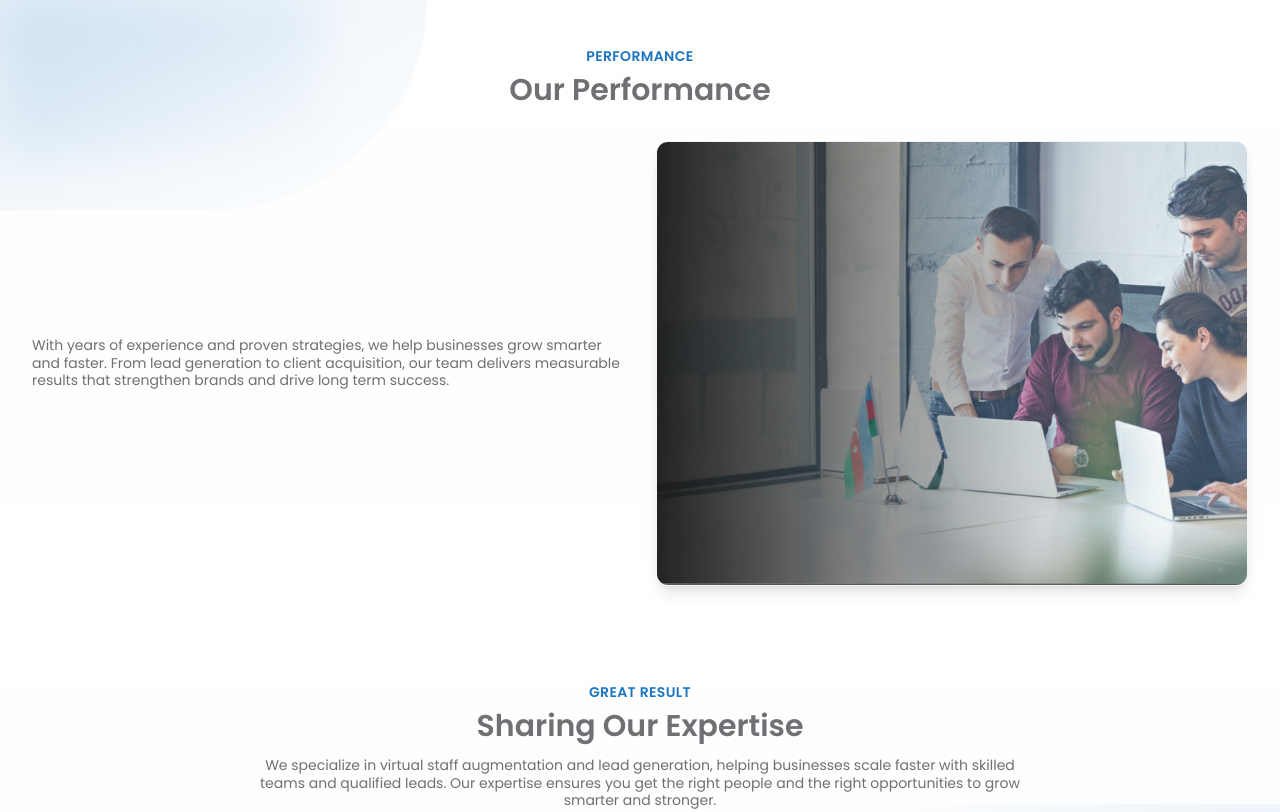
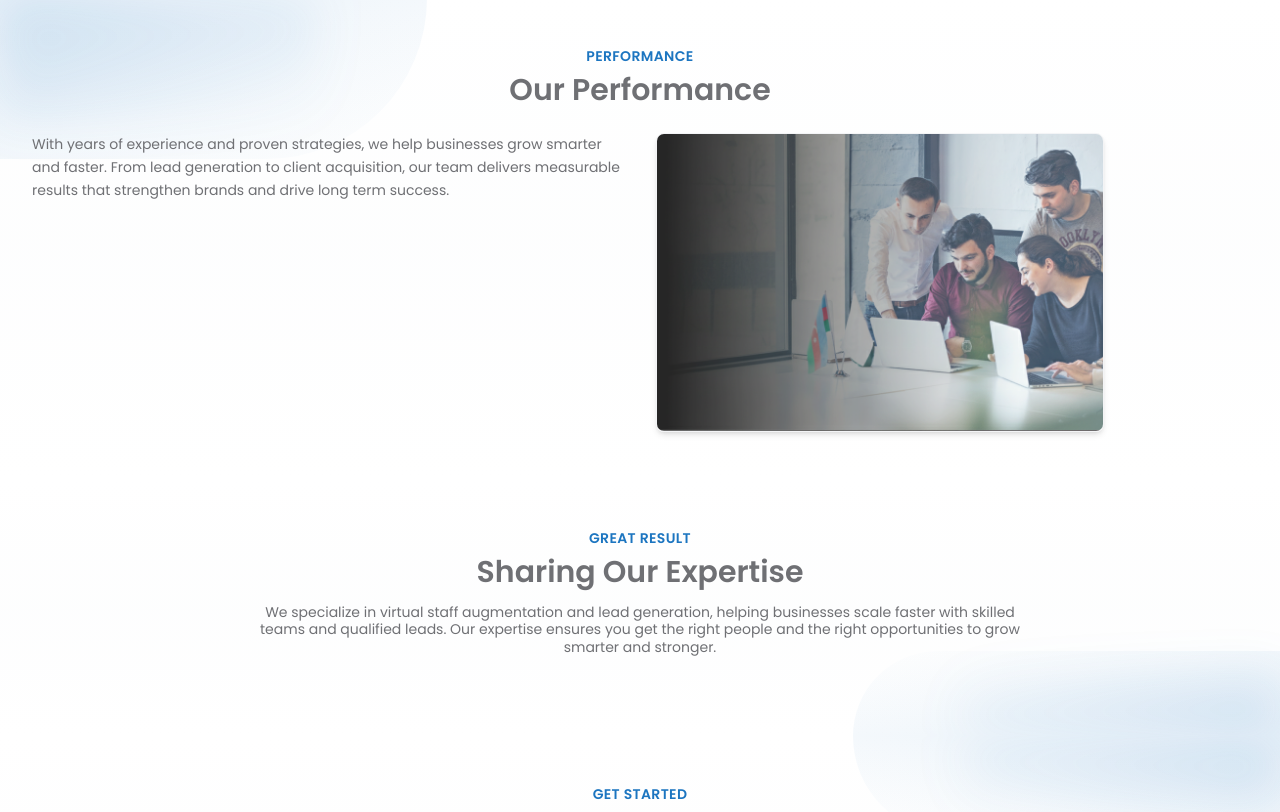
Before and after one commit to Sharmeen-Rauf/escabiz, a Next.js app: page /about in a window 1280 px wide. Shown: the part 3380-4192 px from the top of the page. Built offline with nearby package versions, Linux system fonts and the light colour scheme.

Commit message:
Update About page: adjust spacing and text styles for improved readability, refine layout with flexbox for better alignment, and enhance image presentation for a more professional appearance.

```diff
--- a/src/app/about/page.tsx
+++ b/src/app/about/page.tsx
@@ -428,35 +428,35 @@ export default function About() {
           <div className="absolute top-0 left-0 w-1/4 h-1/4 bg-gradient-to-br from-[#1c75c0]/15 via-[#1c75c0]/8 to-transparent pointer-events-none blur-xl"></div>
 
           <div className="relative z-10 w-full max-w-7xl mx-auto px-4 sm:px-6 lg:px-8">
-            <div className="max-w-4xl mx-auto text-center mb-8">
+            <div className="max-w-4xl mx-auto text-center mb-6">
               {/* Subtitle */}
               <p className="text-xs md:text-sm font-semibold text-[#1c75c0] uppercase tracking-wide mb-1.5">
                 Performance
               </p>
 
               {/* Heading - Hero Section Style */}
-              <h5 className="text-lg sm:text-xl md:text-2xl lg:text-3xl font-semibold text-[#6f7074] leading-tight mb-8">
+              <h5 className="text-lg sm:text-xl md:text-2xl lg:text-3xl font-semibold text-[#6f7074] leading-tight mb-4">
                 Our Performance
               </h5>
             </div>
 
-            <div className="grid grid-cols-1 lg:grid-cols-2 gap-8 items-center">
+            <div className="grid grid-cols-1 lg:grid-cols-2 gap-6 lg:gap-8 items-start">
               {/* Left Content */}
-              <div>
-                <p className="text-xs sm:text-xs md:text-sm text-[#6f7074] leading-tight font-normal">
+              <div className="flex flex-col justify-center">
+                <p className="text-xs sm:text-xs md:text-sm text-[#6f7074] leading-relaxed font-normal">
                   With years of experience and proven strategies, we help businesses grow smarter and faster. From lead generation to client acquisition, our team delivers measurable results that strengthen brands and drive long term success.
                 </p>
               </div>
 
-              {/* Right Image */}
-              <div className="relative rounded-xl overflow-hidden shadow-lg border border-gray-100">
-                <div className="aspect-[4/3] relative">
+              {/* Right Image - Smaller and Professional */}
+              <div className="relative rounded-lg overflow-hidden shadow-md border border-gray-100 w-full max-w-md mx-auto lg:mx-0">
+                <div className="aspect-[3/2] relative">
                   <Image
                     src="/Gemini_Generated_Image_j3y59jj3y59jj3y5.png"
                     alt="Our Performance"
                     fill
                     className="object-cover"
-                    style={{ opacity: 0.9 }}
+                    style={{ opacity: 0.85 }}
                   />
                 </div>
               </div>
```
